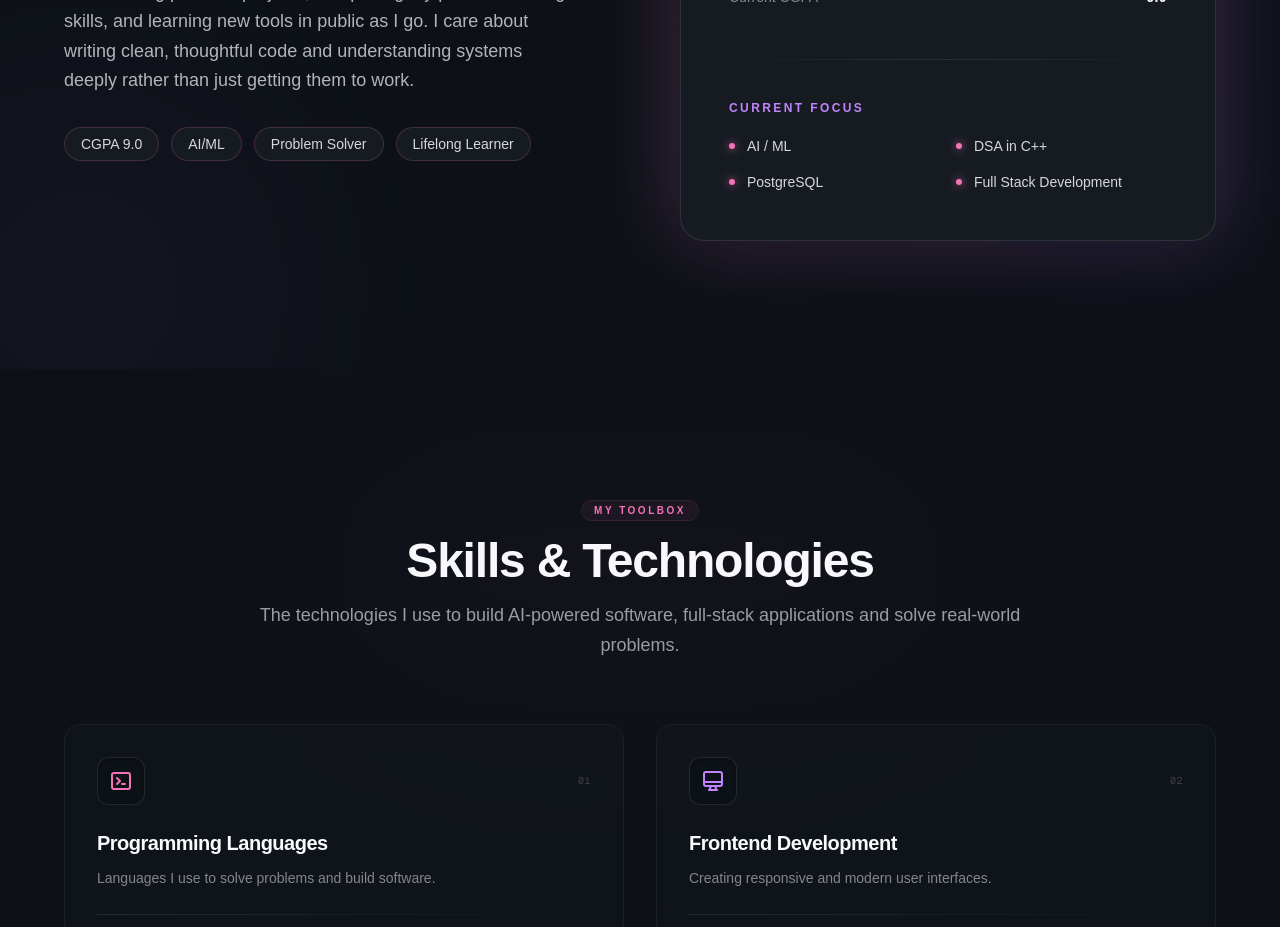
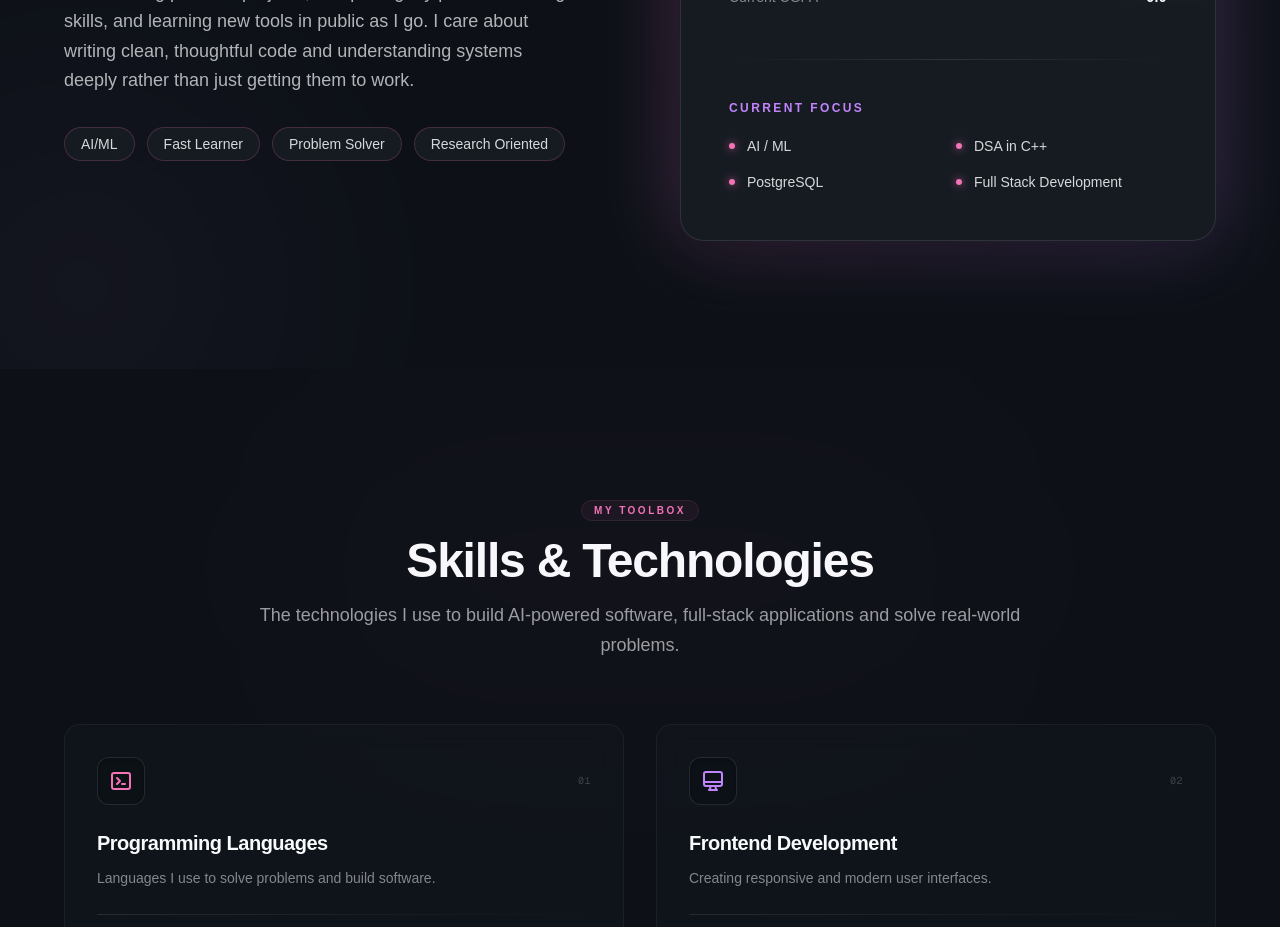
Before and after one commit to khushisingh1609/portfolio, a Next.js app: page / in a window 1280 px wide. Shown: the part 1160-2087 px from the top of the page. Built offline with nearby package versions, Linux system fonts and the light colour scheme.

Commit message:
Updated About section

```diff
--- a/components/about.tsx
+++ b/components/about.tsx
@@ -1,6 +1,6 @@
 "use client";
 
-const BADGES: string[] = ["CGPA 9.0", "AI/ML", "Problem Solver", "Lifelong Learner"];
+const BADGES: string[] = ["AI/ML", "Fast Learner", "Problem Solver", "Research Oriented"];
 
 const EDUCATION = {
   degree: "B.Tech CSE (AI & ML)",
```
